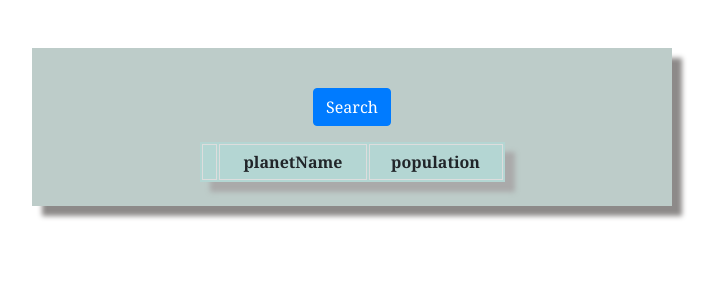
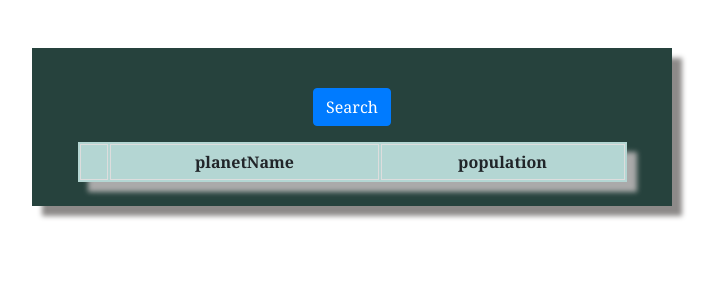
Before and after one commit to FrankRunfola1229/StarWars, a PHP site: page / in a window 1280 px wide. Shown: the top 300 px of the page, without its empty margins (288-1004 px from the left). Run offline with PHP 8.4, Linux system fonts and the light colour scheme; lists and menus that the app fills with data are empty.

Commit message:
added modular refacting and better-looking table gui and loading bar

```diff
--- a/style.css
+++ b/style.css
@@ -6,14 +6,14 @@ button {
 .container {
 	font-family: Cambria, Cochin, Georgia, Times, 'Times New Roman', serif;
 	width: 50vw;
-	background-color: rgb(189, 204, 201);
+	background-color: rgb(38, 66, 61);
 	box-shadow: 10px 10px 5px #8d8a89;
 }
 
 table {
 	margin: auto;
 	box-shadow: 10px 10px 5px #aaaaaa;
-	width: 50%;
+	width: 90%;
 	background-color: rgb(180, 214, 211);
 	border-collapse: separate;
 	border-spacing: 2px;
```
Also changed, not shown: after.png, before.png, loading.png (added).
